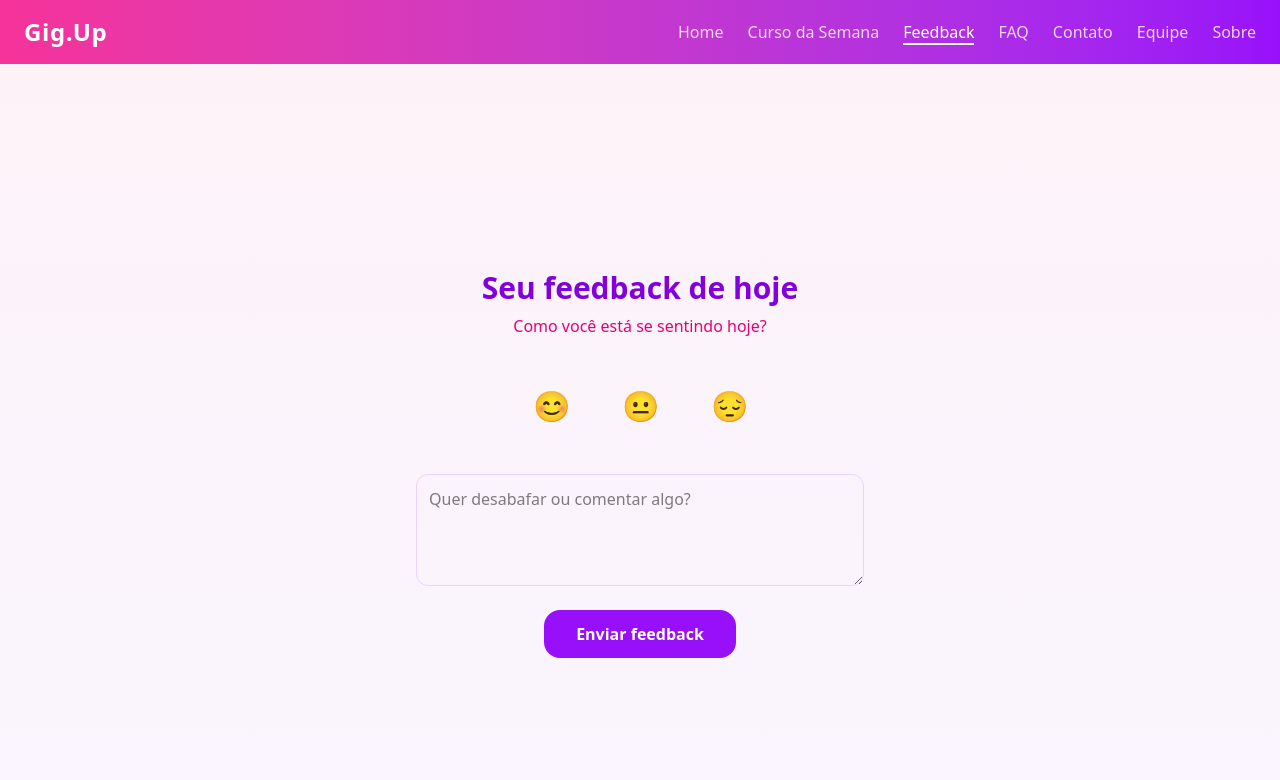
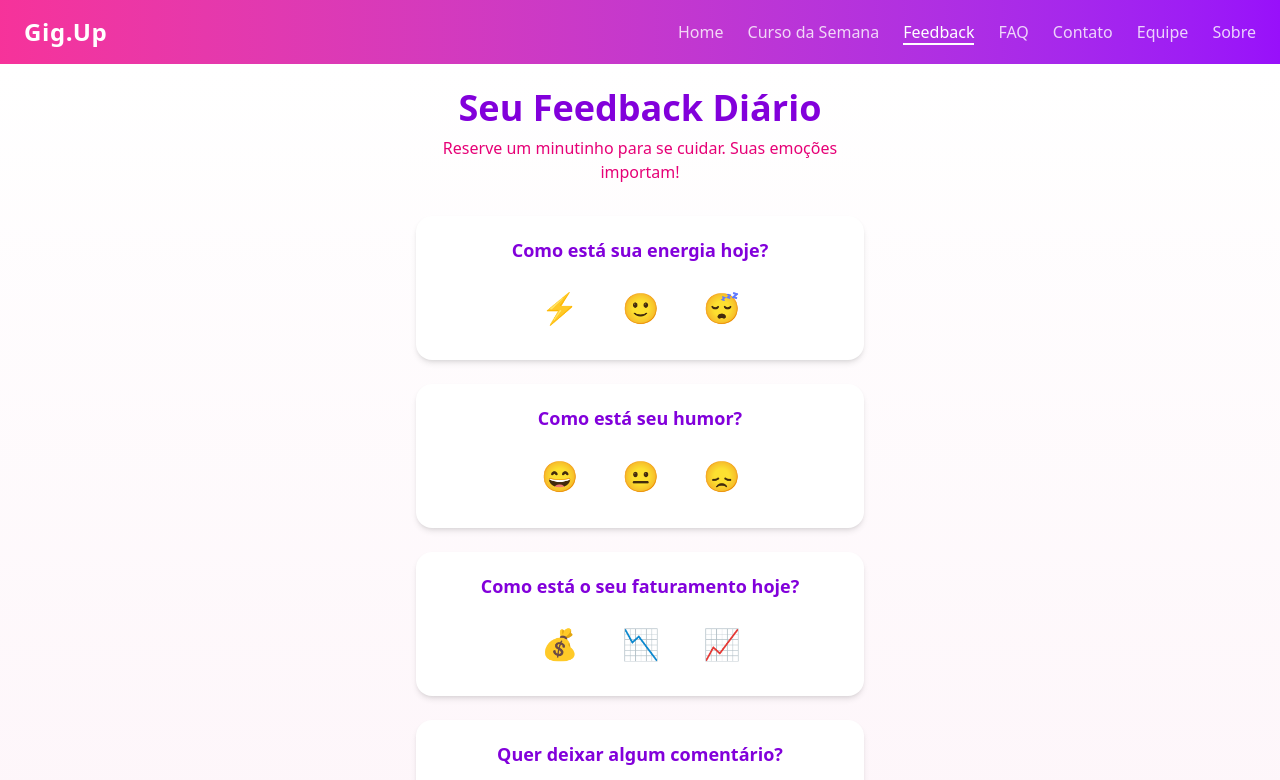
Before and after one commit to ChallengeFiap1tdspo/global-solution, a React (Vite) app in the folder motivagig/: page /feedback in a window 1280 px wide. Shown: the top 780 px of the page. Built offline with nearby package versions, Linux system fonts and the light colour scheme.

Commit message:
feat: adicionando interacoes com os usuarios sobre seu dia a dia

```diff
--- a/motivagig/src/routes/Feedback/index.tsx
+++ b/motivagig/src/routes/Feedback/index.tsx
@@ -1,35 +1,120 @@
 import { useState } from "react";
 
 export default function Feedback() {
-  const [humor, setHumor] = useState("");
+  const [energia, setEnergia] = useState("");
+  const [sentimento, setSentimento] = useState("");
+  const [faturamento, setFaturamento] = useState("");
+  const [mensagem, setMensagem] = useState("");
+
+  const dicas = [
+    "💧 Lembre-se de beber água — manter-se hidratado é essencial!",
+    "🧠 Tire 5 minutos pra respirar fundo e relaxar. Sua mente agradece.",
+    "🚴 Um alongamento rápido entre as corridas pode mudar seu dia!",
+    "📅 Estabeleça uma meta pequena hoje — e comemore ao cumpri-la.",
+    "🍎 Se alimente bem, energia vem do cuidado com o corpo.",
+  ];
+
+  const dicaDoDia = dicas[Math.floor(Math.random() * dicas.length)];
+
+  const handleEnviar = () => {
+    alert("Feedback enviado! Obrigado por compartilhar 💜");
+  };
 
   return (
-    <div className="min-h-screen flex flex-col items-center justify-center bg-gradient-to-b from-pink-50 to-purple-50 p-6">
-      <h1 className="text-3xl font-bold text-purple-700">Seu feedback de hoje</h1>
-      <p className="mt-2 text-pink-600">Como você está se sentindo hoje?</p>
+    <div className="min-h-screen flex flex-col items-center justify-center bg-gradient-to-b from-white to-pink-50 p-6 text-center">
+      <h1 className="text-4xl font-extrabold text-purple-700 mb-2">
+        Seu Feedback Diário
+      </h1>
+      <p className="text-pink-600 mb-8 max-w-md">
+        Reserve um minutinho para se cuidar. Suas emoções importam!
+      </p>
 
-      <div className="mt-8 flex gap-4">
-        {["😊", "😐", "😔"].map((emoji) => (
+      <div className="bg-white shadow-md rounded-2xl p-5 w-full max-w-md mb-6">
+        <h2 className="text-lg font-semibold text-purple-700 mb-3">
+          Como está sua energia hoje?
+        </h2>
+        <div className="flex justify-center gap-4 text-3xl">
+          {["⚡", "🙂", "😴"].map((emoji) => (
             <button
               key={emoji}
-            onClick={() => setHumor(emoji)}
-            className={`text-3xl p-4 rounded-2xl border-2 transition ${
-              humor === emoji
-                ? "border-purple-600 bg-purple-100"
-                : "border-transparent hover:bg-purple-50"
+              onClick={() => setEnergia(emoji)}
+              className={`p-3 rounded-2xl border-2 transition ${
+                energia === emoji
+                  ? "border-purple-600 bg-purple-100 scale-110"
+                  : "border-transparent hover:bg-pink-50"
               }`}
             >
               {emoji}
             </button>
           ))}
         </div>
+      </div>
 
+      <div className="bg-white shadow-md rounded-2xl p-5 w-full max-w-md mb-6">
+        <h2 className="text-lg font-semibold text-purple-700 mb-3">
+          Como está seu humor?
+        </h2>
+        <div className="flex justify-center gap-4 text-3xl">
+          {["😄", "😐", "😞"].map((emoji) => (
+            <button
+              key={emoji}
+              onClick={() => setSentimento(emoji)}
+              className={`p-3 rounded-2xl border-2 transition ${
+                sentimento === emoji
+                  ? "border-purple-600 bg-purple-100 scale-110"
+                  : "border-transparent hover:bg-pink-50"
+              }`}
+            >
+              {emoji}
+            </button>
+          ))}
+        </div>
+      </div>
+
+      {/* BLOCO 3 - Faturamento */}
+      <div className="bg-white shadow-md rounded-2xl p-5 w-full max-w-md mb-6">
+        <h2 className="text-lg font-semibold text-purple-700 mb-3">
+          Como está o seu faturamento hoje?
+        </h2>
+        <div className="flex justify-center gap-4 text-3xl">
+          {["💰", "📉", "📈"].map((emoji) => (
+            <button
+              key={emoji}
+              onClick={() => setFaturamento(emoji)}
+              className={`p-3 rounded-2xl border-2 transition ${
+                faturamento === emoji
+                  ? "border-purple-600 bg-purple-100 scale-110"
+                  : "border-transparent hover:bg-pink-50"
+              }`}
+            >
+              {emoji}
+            </button>
+          ))}
+        </div>
+      </div>
+
+      {/* BLOCO 4 - Comentário */}
+      <div className="bg-white shadow-md rounded-2xl p-5 w-full max-w-md mb-6">
+        <h2 className="text-lg font-semibold text-purple-700 mb-3">
+          Quer deixar algum comentário?
+        </h2>
         <textarea
-        placeholder="Quer desabafar ou comentar algo?"
-        className="mt-8 w-full max-w-md h-28 p-3 border border-purple-200 rounded-xl focus:ring-2 focus:ring-purple-300"
+          value={mensagem}
+          onChange={(e) => setMensagem(e.target.value)}
+          placeholder="Escreva algo sobre seu dia..."
+          className="w-full h-28 p-3 border border-purple-200 rounded-xl focus:ring-2 focus:ring-purple-300 outline-none text-sm"
         ></textarea>
+      </div>
 
-      <button className="mt-6 px-8 py-3 bg-purple-600 text-white font-semibold rounded-2xl hover:bg-pink-500 transition">
+      {/* DICA DO DIA */}
+      <div className="bg-purple-100 text-purple-700 font-medium rounded-2xl shadow-sm p-4 max-w-md mb-8">
+        💡 <span className="text-purple-800">{dicaDoDia}</span>
+      </div>
+
+      <button
+        onClick={handleEnviar}
+        className="px-8 py-3 bg-purple-600 text-white font-semibold rounded-2xl hover:bg-pink-500 transition"
+      >
         Enviar feedback
       </button>
     </div>
```
Lines whose indentation alone changed are shown as unchanged.
